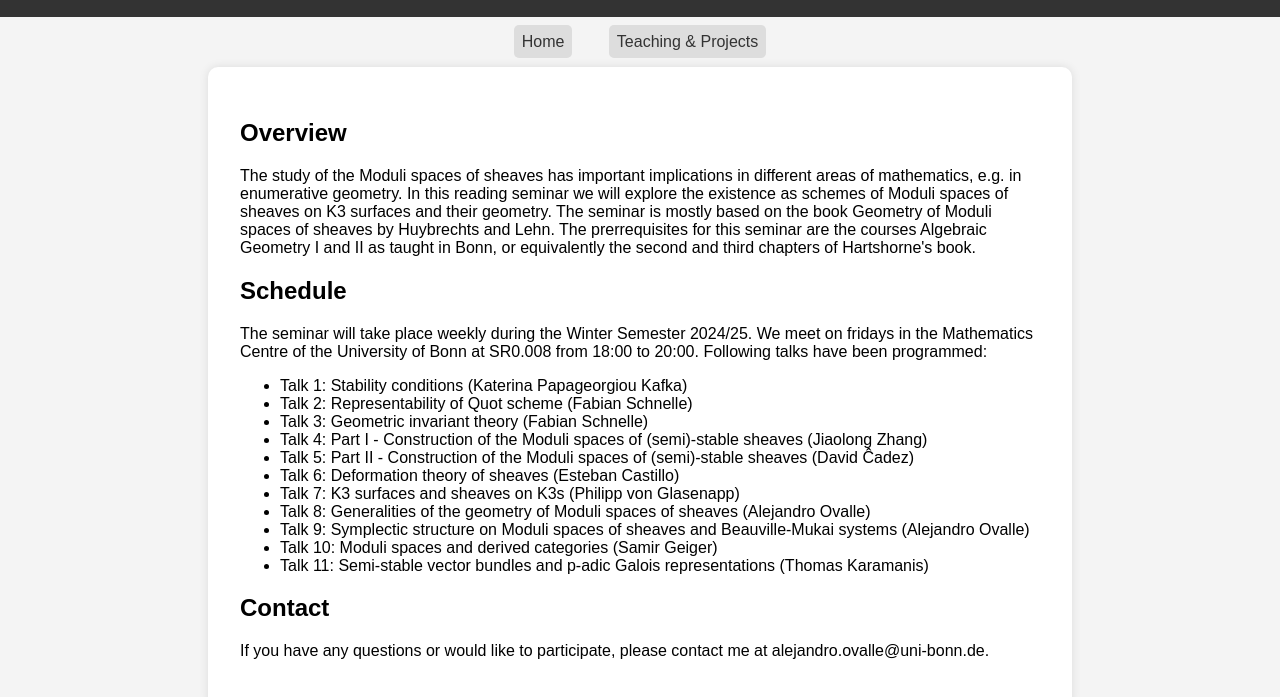
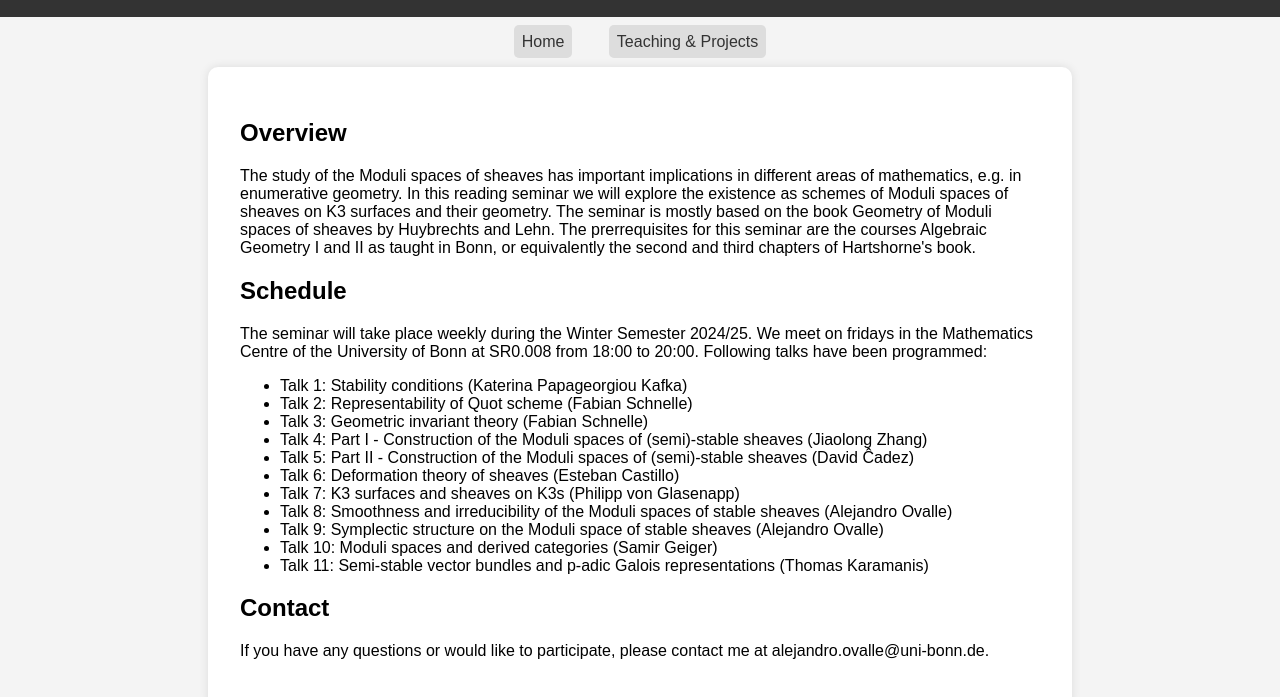
Before and after one commit to AlejandroOvalleDuque/alejandroovalleduque.github.io, a plain HTML site: page modulisheaves.html in a window 1280 px wide. Shown: the part 95-792 px from the top of the page. Drawn offline with Linux system fonts and the light colour scheme.

Commit message:
Update modulisheaves.html

```diff
--- a/modulisheaves.html
+++ b/modulisheaves.html
@@ -64,8 +64,8 @@
             <li>Talk 5: Part II - Construction of the Moduli spaces of (semi)-stable sheaves (David Ĉadez)</li>
             <li>Talk 6: Deformation theory of sheaves (Esteban Castillo)</li>
             <li>Talk 7: K3 surfaces and sheaves on K3s (Philipp von Glasenapp)</li>
-            <li>Talk 8: Generalities of the geometry of Moduli spaces of sheaves (Alejandro Ovalle)</li>
-            <li>Talk 9: Symplectic structure on Moduli spaces of sheaves and Beauville-Mukai systems (Alejandro Ovalle)</li>
+            <li>Talk 8: Smoothness and irreducibility of the Moduli spaces of stable sheaves (Alejandro Ovalle)</li>
+            <li>Talk 9: Symplectic structure on the Moduli space of stable sheaves (Alejandro Ovalle)</li>
             <li>Talk 10: Moduli spaces and derived categories (Samir Geiger)</li>
             <li>Talk 11: Semi-stable vector bundles and p-adic Galois representations (Thomas Karamanis)
         </ul>
```
